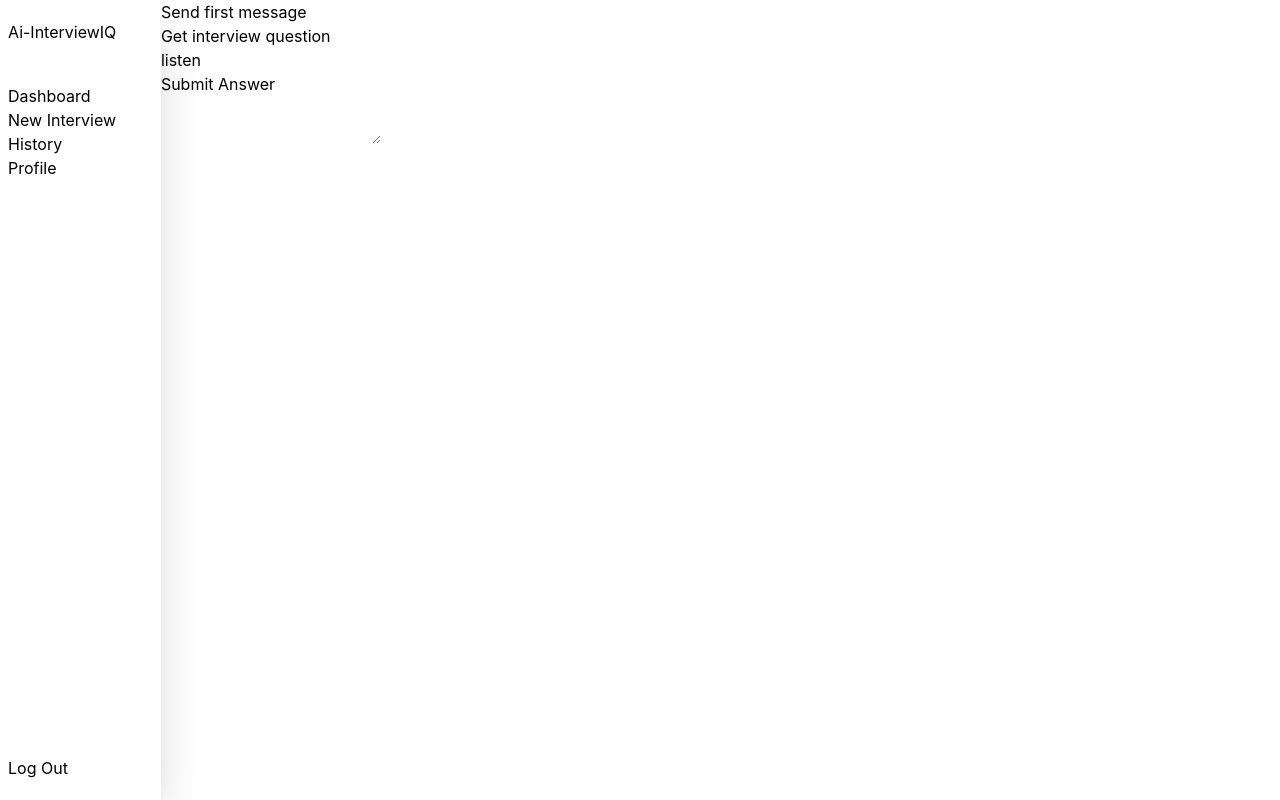
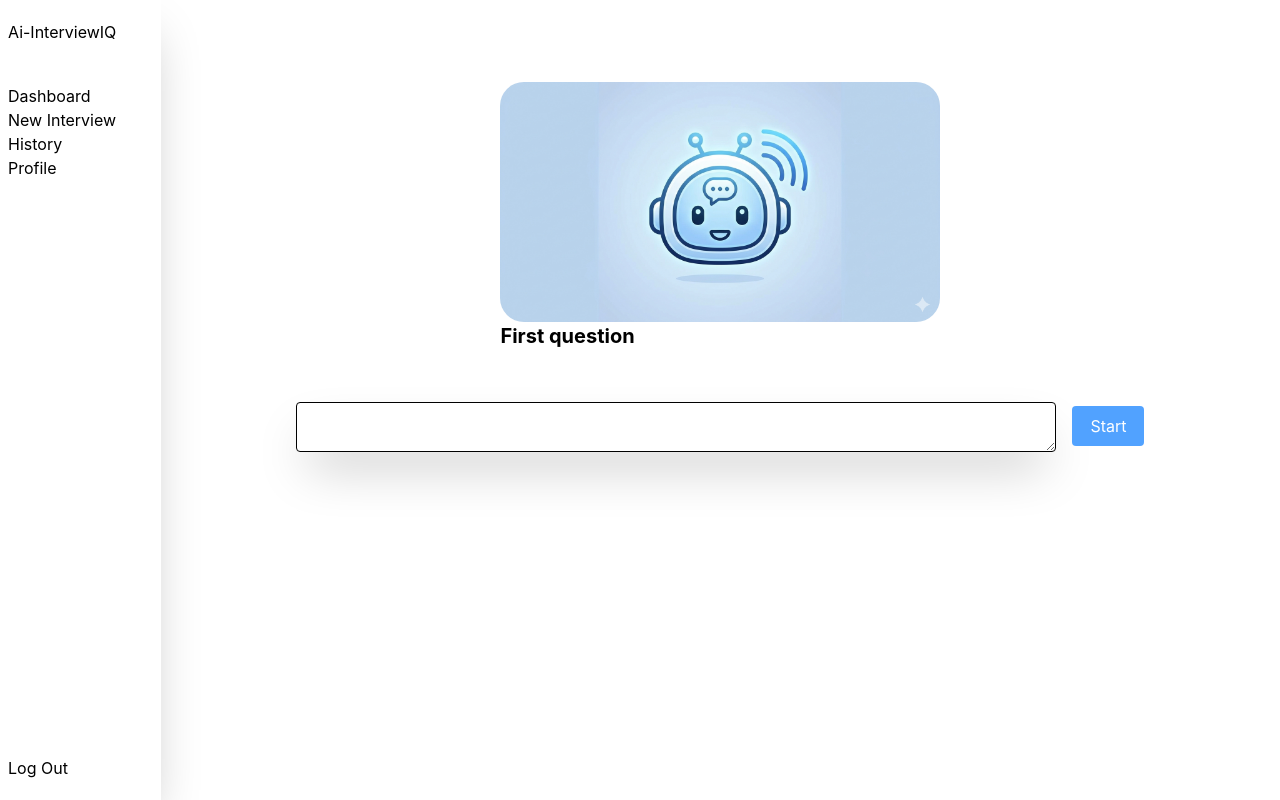
Before and after one commit to NiteshTagadghar/Ai-InterviewIQ, a React (Vite) app in the folder client/interviewIQ-client/: page / in a window 1280 px wide. Built offline with nearby package versions, Linux system fonts and the light colour scheme; no server answers; sample sign-in values are in the browser's storage.

Commit message:
created ui for ai-interview screen

```diff
--- a/client/interviewIQ-client/src/pages/Home.jsx
+++ b/client/interviewIQ-client/src/pages/Home.jsx
@@ -3,6 +3,7 @@ import { toast } from 'react-toastify'
 import { api } from '../apis/interceptors'
 import socket from '../interviewSocket'
 import {  startListning, stopListning, textToSpeech } from '../utils/speech'
+import aiDummy from '../assets/ai-dummy.png'
 
 function Home() {
 
@@ -11,6 +12,9 @@ function Home() {
 
   const [userText,setUserText] = useState("")
   const [answer,setAnswer] = useState("")
+  const [question,setQuestion] = useState("First question")
+  const [userStopped,setUserStopped] = useState(false)
+  const [buttonText,setButtonText] = useState("Start")
 
   async function callAi(e){
     e.preventDefault()
@@ -39,13 +43,21 @@ function Home() {
 
   }
 
+  function sendFirstMessage(){
+    socket.emit("first-message", {message : "Lets start interview"})
+  }
+
+  function handleStartButton(){
+
+    // On clikc to start, enable mike and listen to answer, change button text to Stop
+    startListning(setAnswer);
+    setButtonText(`Stop`)
+
+    // On click to stop, disable mike and change button text to submit
 
 
+    // On click to submit, answer should be sent to backend (socket) then get a new question and change button text to Start
 
-
-
-  function sendFirstMessage(){
-    socket.emit("first-message", {message : "Lets start interview"})
   }
 
    useEffect(()=>{
@@ -70,8 +82,11 @@ function Home() {
     }
   },[])
 
+  console.log(answer)
+
   return (
-    <div className='h-[900px]'>
+    <div className='h-screen flex justify-center relative'>
+
       {/* <form className='flex justify-center gap-4 mt-4' onSubmit={callAi} >
         <textarea type="text" className='w-80 border-1 shadow-2xl' placeholder='Ask ai' onChange={(e)=>setUserText(e.target.value)} />
         <input type="submit" value="Submit" disabled={!userText.length ? true : false}  className={`${!userText.length ? "bg-blue-200" :"bg-blue-400 cursor-pointer"  }   rounded text-white p-2`}  />
@@ -82,7 +97,7 @@ function Home() {
       </div> */}
 
 
-      <button onClick={sendFirstMessage}>Send first message</button>
+      {/* <button onClick={sendFirstMessage}>Send first message</button>
 
 
       <br />
@@ -96,9 +111,19 @@ function Home() {
         <br />
 
         <button onClick={stopListning}>Submit Answer</button>
+      </div> */}
+
+      <div className='absolute top-20.5'>
+        <img src={aiDummy} alt="Could not load image" className="h-60 rounded-3xl" />
+
+        <h3 className='font-bold text-xl'>{question}</h3>
       </div>
 
-      <textarea onChange={(e)=>{setAnswer(e.target.value)}}  value={answer}></textarea>
+      <div className='absolute top-100.5 flex gap-4'>
+        <textarea onChange={(e) => { setAnswer(e.target.value) }} className='border-1  w-190 rounded shadow-2xl' value={answer}></textarea>
+        <button className='text-white bg-blue-400 w-18 h-10 mt-1 rounded cursor-pointer' onClick={handleStartButton}>{buttonText}</button>
+      </div>
+
     </div>
   )
 }
--- a/client/interviewIQ-client/src/utils/speech.js
+++ b/client/interviewIQ-client/src/utils/speech.js
@@ -64,9 +64,12 @@ function startListning(onTranscript){
             transcript += data.results[i][0].transcript
         }
 
+        // setAnswer/setState(speech converted text)
         onTranscript(transcript)
 
     }
+
+    console.log(recognition,'recognition')
 
 
     // Start listning
```
Also changed, not shown: client/interviewIQ-client/src/assets/ai-dummy.png (added).
